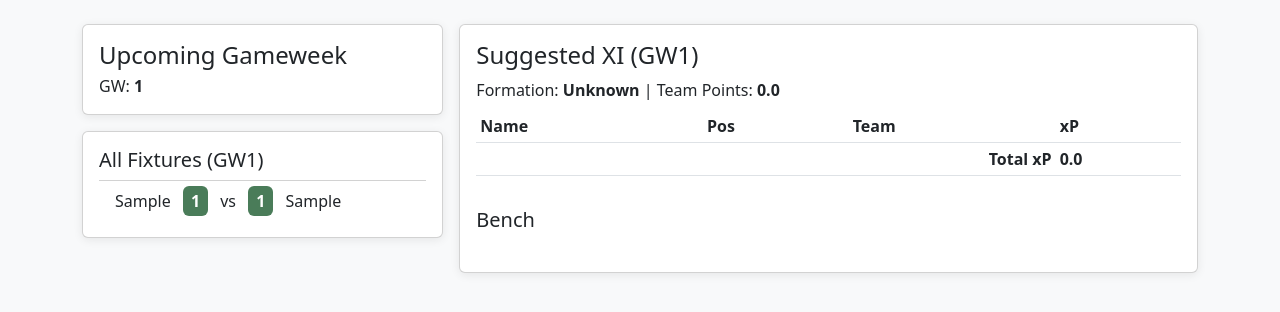
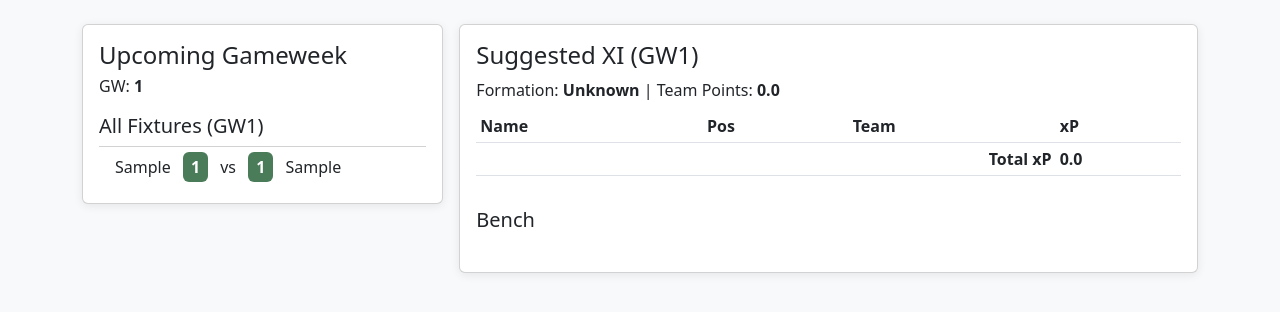
Before and after one commit to oos/FPL2, a Flask app: page / in a window 1280 px wide. Shown: the part 80-392 px from the top of the page. Run offline with Flask 3, Linux system fonts and the light colour scheme; tables that the repository leaves empty hold one stand-in row (values such as "Sample post"); lists and menus that the app fills with data are empty.

Commit message:
Dashboard: merge Upcoming GW and All Fixtures panels; display all upcoming GW fixtures in a single card

```diff
--- a/templates/dashboard.html
+++ b/templates/dashboard.html
@@ -20,10 +20,8 @@
       <div class="col-lg-4">
         <div class="card p-3">
           <h4 class="mb-1">Upcoming Gameweek</h4>
-          <div>GW: <strong>{{ upcoming_gw }}</strong></div>
-        </div>
-        <div class="card p-3 mt-3">
-          <h5>All Fixtures (GW{{ upcoming_gw }})</h5>
+          <div class="mb-2">GW: <strong>{{ upcoming_gw }}</strong></div>
+          <h5 class="mt-2">All Fixtures (GW{{ upcoming_gw }})</h5>
           <ul class="list-group list-group-flush">
             {% for f in all_fixtures %}
             <li class="list-group-item d-flex justify-content-between align-items-center">
```
